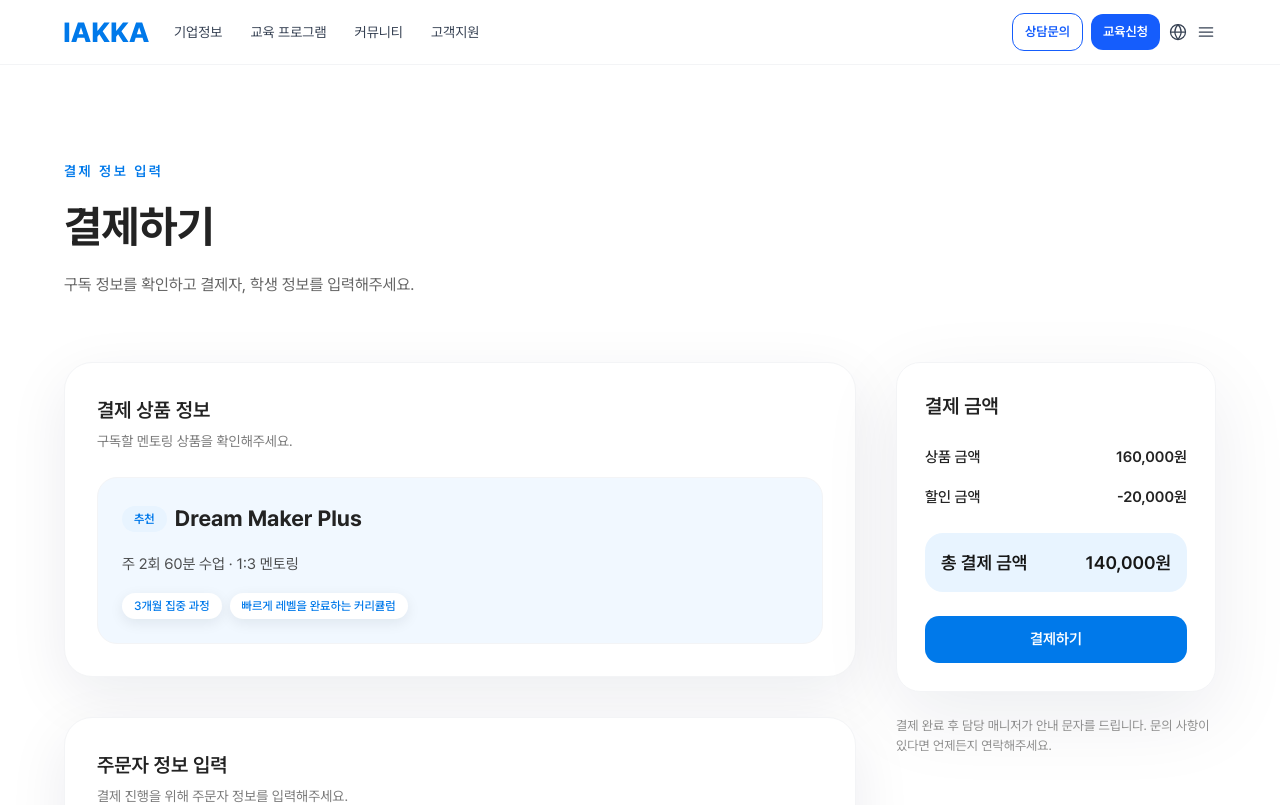
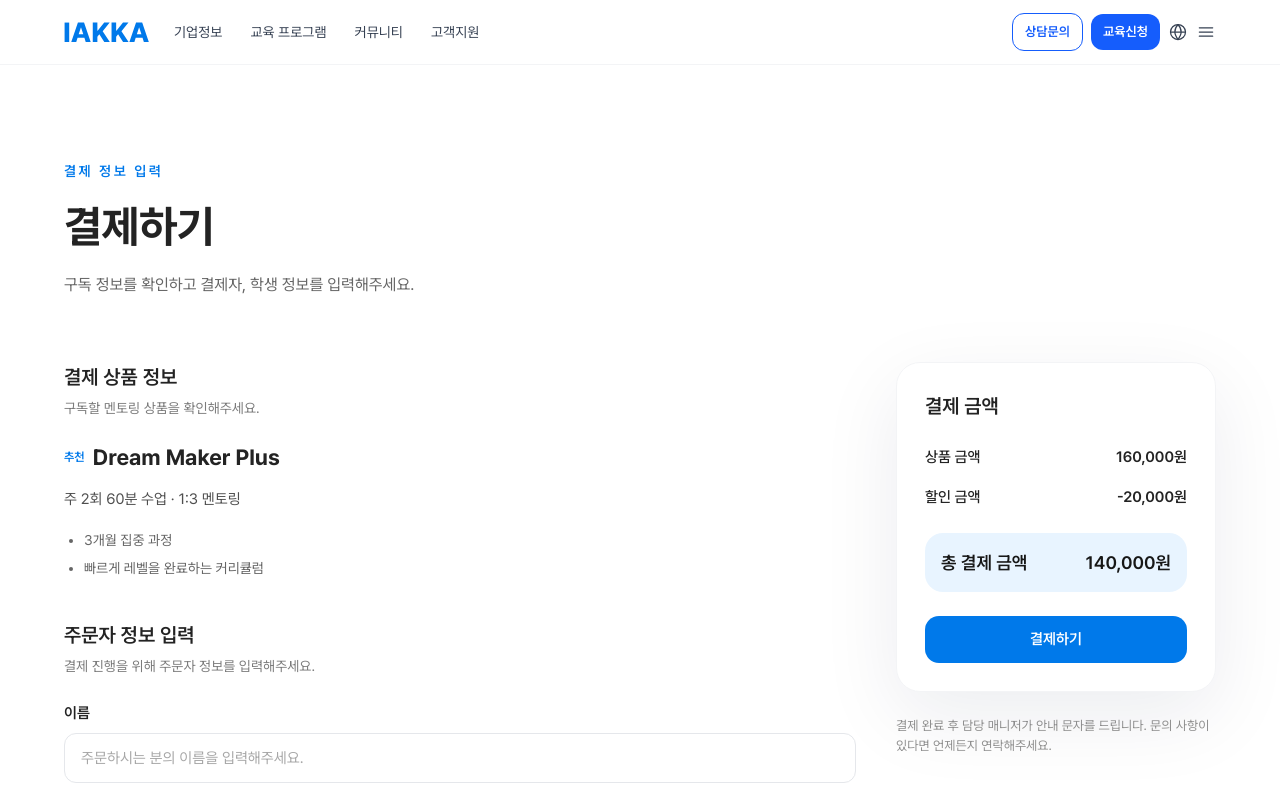
Before and after one commit to WithM2/iakkaweb, a Next.js app: page /mentoring/apply/subscribe in a window 1280 px wide. Shown: the top 805 px of the page. Built offline with nearby package versions, Linux system fonts and the light colour scheme.

Commit message:
Remove boxed styling from mentoring checkout sections

```diff
--- a/src/app/mentoring/apply/subscribe/page.tsx
+++ b/src/app/mentoring/apply/subscribe/page.tsx
@@ -72,7 +72,7 @@ export default async function MentoringSubscribePage({
 
             <div className="grid gap-10 md:grid-cols-[minmax(0,1fr)_320px] md:items-start">
               <form className="space-y-10" noValidate>
-                <section className="space-y-6 rounded-[28px] border border-gray-100 bg-white p-6 shadow-[0_18px_60px_rgba(9,30,66,0.08)] md:p-8">
+                <section className="space-y-6">
                   <div className="space-y-1">
                     <h2 className="text-[18px] font-semibold text-ink-900 md:text-[20px]">
                       결제 상품 정보
@@ -82,25 +82,18 @@ export default async function MentoringSubscribePage({
                     </p>
                   </div>
 
-                  <div className="space-y-4 rounded-[20px] border border-gray-100 bg-main-100/60 p-5 md:p-6">
-                    <div className="flex flex-wrap items-center gap-2">
-                      <span className="rounded-full bg-main-100 px-3 py-1 text-[12px] font-semibold text-main-600">
+                  <div className="space-y-4 text-[14px] leading-[24px] text-ink-900/80 md:text-[15px] md:leading-[26px]">
+                    <div className="flex flex-wrap items-center gap-2 text-ink-900">
+                      <span className="text-[12px] font-semibold text-main-600">
                         {planId === "plus" ? "추천" : "정규"}
                       </span>
-                      <h3 className="text-[20px] font-bold text-ink-900 md:text-[22px]">
-                        {selectedPlan.displayName}
-                      </h3>
+                      <h3 className="text-[20px] font-bold md:text-[22px]">{selectedPlan.displayName}</h3>
                     </div>
-                    <p className="text-[14px] leading-[24px] text-ink-900/80 md:text-[15px] md:leading-[26px]">
-                      {selectedPlan.subtitle}
-                    </p>
+                    <p>{selectedPlan.subtitle}</p>
 
-                    <ul className="flex flex-wrap gap-2">
+                    <ul className="list-disc space-y-1 pl-5 text-[13px] leading-[22px] text-ink-900/70 md:text-[14px] md:leading-[24px]">
                       {selectedPlan.benefits.map((benefit) => (
-                        <li
-                          key={benefit}
-                          className="rounded-full bg-white px-3 py-1 text-[12px] font-medium text-main-600 shadow-[0_4px_14px_rgba(15,23,42,0.08)]"
-                        >
+                        <li key={benefit}>
                           {benefit}
                         </li>
                       ))}
@@ -108,7 +101,7 @@ export default async function MentoringSubscribePage({
                   </div>
                 </section>
 
-                <section className="space-y-6 rounded-[28px] border border-gray-100 bg-white p-6 shadow-[0_18px_60px_rgba(9,30,66,0.08)] md:p-8">
+                <section className="space-y-6">
                   <div className="space-y-1">
                     <h2 className="text-[18px] font-semibold text-ink-900 md:text-[20px]">
                       주문자 정보 입력
```
